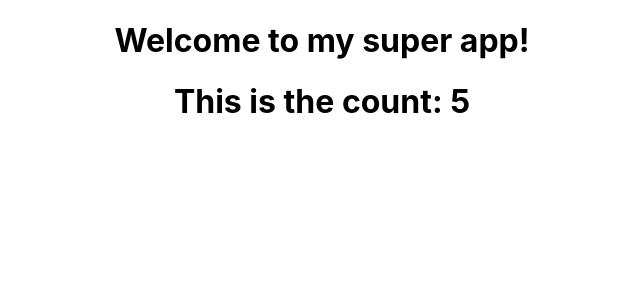
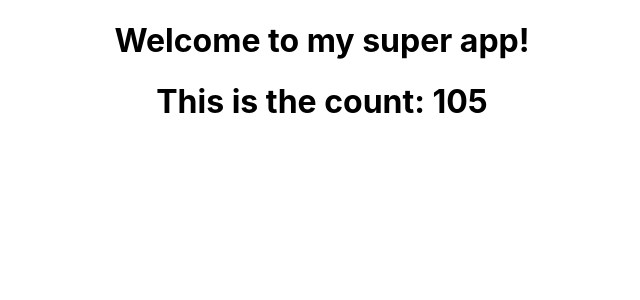
Before and after one commit to AlbertoNeira/react-exercises, a React (Create React App) app in the folder my-app/: page / in a window 1280 px wide. Shown: the top 300 px of the page, without its empty margins (318-958 px from the left). Built offline with nearby package versions, Linux system fonts and the light colour scheme.

Commit message:
State - Counter props

```diff
--- a/my-app/src/App.js
+++ b/my-app/src/App.js
@@ -11,7 +11,7 @@ function App() {
 
       <div>
       <h1>Welcome to my super app!</h1>
-      <Counter/>
+      <Counter initialValue={5} incrementInterval={500} incrementAmount={10}/>
     </div>
 
     </div>
--- a/my-app/src/components/Counter.js
+++ b/my-app/src/components/Counter.js
@@ -5,16 +5,17 @@ class Counter extends Component {
     constructor(props) {
         super(props);
         this.state = {
-          count: 0
+          count:this.props.initialValue
         };
+
       }
 
       componentDidMount() {
         this.interval = setInterval(() => {
           this.setState(prevState => ({
-            count: prevState.count + 1
+            count: prevState.count + this.props.incrementAmount
           }));
-        }, 1000);
+        }, this.props.incrementInterval);
       }
 
       componentWillUnmount() {
```
